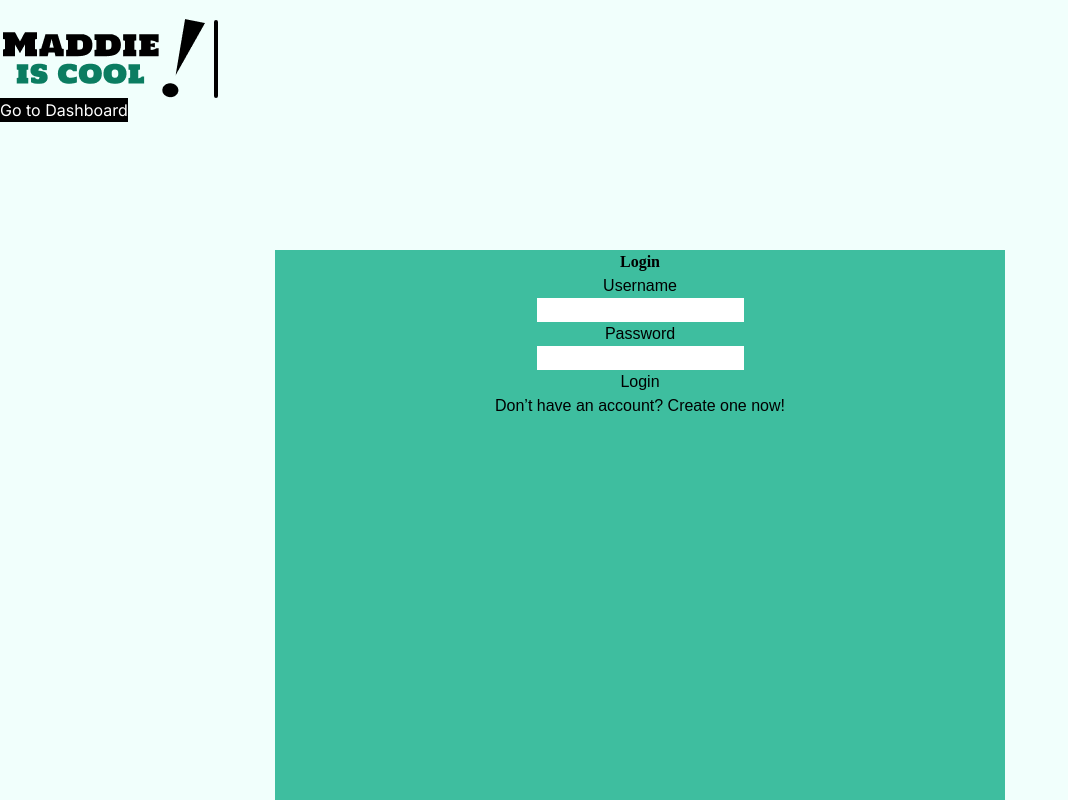
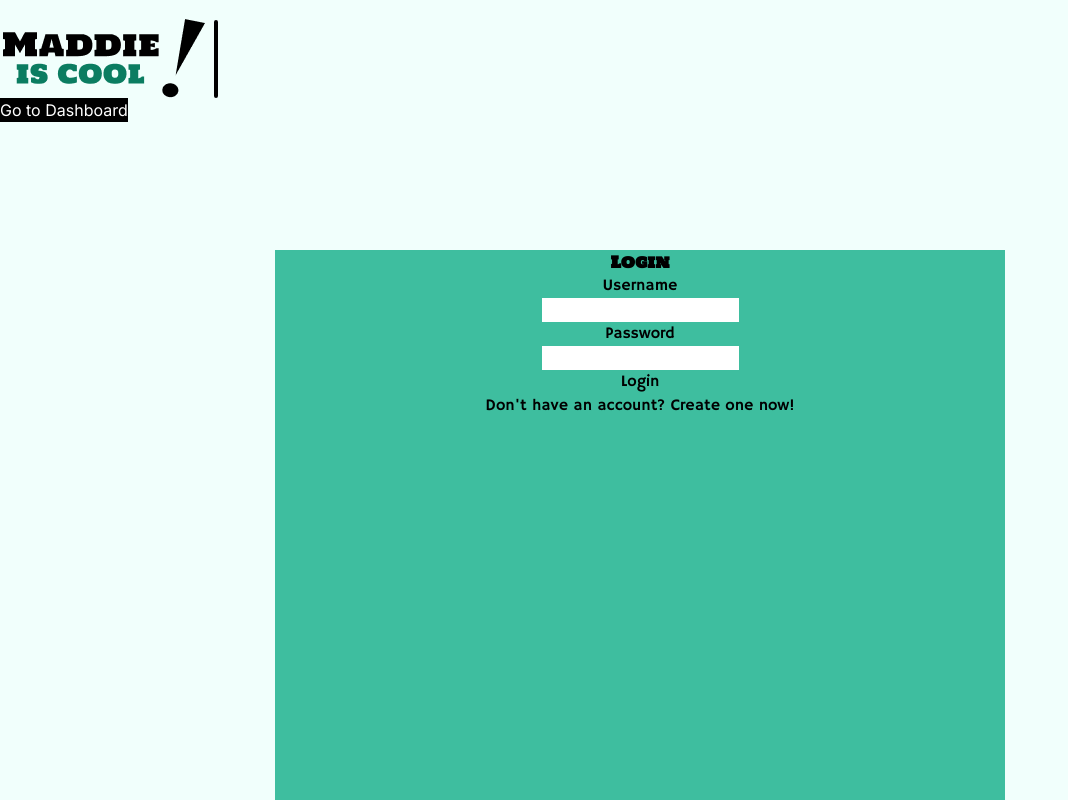
Before and after one commit to 1105-Foo-Aiden/maddieiscool, a Next.js app: page / in a window 1280 px wide. Both pictures are taken after a click on the button "Login". Shown: the top 800 px of the page, without its empty margins (0-1068 px from the left). Built offline with nearby package versions, Linux system fonts and the light colour scheme.

Commit message:
readded fonts

```diff
--- a/src/app/globals.css
+++ b/src/app/globals.css
@@ -2,17 +2,24 @@
 @tailwind components;
 @tailwind utilities;
 
-@import url('https://fonts.googleapis.com/css2?family=Holtwood+One+SC&display=swap');
-@import url('https://fonts.googleapis.com/css2?family=Hammersmith+One&display=swap');
+@font-face {
+  font-family: Holtwood;
+  src: url(../fonts/HoltwoodOneSC-Regular.ttf);
+}
+
+@font-face {
+  font-family: Hammersmith;
+  src: url(../fonts/HammersmithOne-Regular.ttf);
+}
 
 .holtwood{
-  font-family: "Holtwood One SC", serif;
+  font-family: "Holtwood", serif;
   font-weight: 800;
   font-style: normal;
 }
 
 .hammersmith{
-  font-family: "Hammersmith One", sans-serif;
+  font-family: "Hammersmith", sans-serif;
   font-weight: 400;
   font-style: normal
 }
--- a/src/app/page.tsx
+++ b/src/app/page.tsx
@@ -23,7 +23,7 @@ export default function Home() {
   //   };
 
   //   if (!isCreate) {
-  //     let token: IToken = await *loginFunction*(userData);
+  //     let token: IToken = await * loginFunction * (userData);
   //     if (token.token != null) {
   //       localStorage.setItem("Token", token.token);
   //       sessionStorage.setItem("userId", String(userId?.id))
@@ -32,7 +32,7 @@ export default function Home() {
   //       alert("Login Failed");
   //     }
   //   } else {
-  //     *createAccountFunction*(userData);
+  //     * createAccountFunction * (userData);
   //     alert("Account Created");
   //   }
   // }
@@ -49,16 +49,16 @@ export default function Home() {
               {
                 isCreate ?
                   <div className="grid place-items-center">
-                    <p className="holtwood">Create Account</p>
+                    <p className="holtwood text-5xl">CREATE ACCOUNT</p>
 
                     <p className="hammersmith">Username</p>
-                    <input value={username} onChange={(e)=>setUsername(e.target.value)} className="hammersmith" type="text" />
+                    <input value={username} onChange={(e) => setUsername(e.target.value)} className="hammersmith" type="text" />
                     <p className="hammersmith">Password</p>
-                    <input value={password} onChange={(e)=>setPassword(e.target.value)} className="hammersmith" type="text" />
+                    <input value={password} onChange={(e) => setPassword(e.target.value)} className="hammersmith" type="text" />
                     <p className="hammersmith">Confirm Password</p>
-                    <input value={confirmPassword} onChange={(e)=>setConfirmPassword(e.target.value)} className="hammersmith" type="text" />
+                    <input value={confirmPassword} onChange={(e) => setConfirmPassword(e.target.value)} className="hammersmith" type="text" />
 
-                    <button className="hammersmith">Create</button>
+                    <button onClick={() => passUserData()} className="hammersmith">Create</button>
                     <p className="hammersmith">Already have an account? <span><button onClick={() => setIsCreate(false)}> Login </button> </span> </p>
                   </div>
                   :
@@ -66,12 +66,12 @@ export default function Home() {
                     <p className="holtwood">Login</p>
 
                     <p className="hammersmith">Username</p>
-                    <input className="hammersmith" type="text" />
+                    <input value={username} className="hammersmith" type="text" />
                     <p className="hammersmith">Password</p>
-                    <input className="hammersmith" type="text" />
+                    <input value={password} className="hammersmith" type="text" />
 
-                    <button className="hammersmith">Login</button>
-                    <p className="hammersmith">Don’t have an account? <span><button onClick={() => setIsCreate(true)}> Create one now! </button> </span> </p>
+                    <button onClick={() => passUserData()} className="hammersmith">Login</button>
+                    <p className="hammersmith">Don't have an account? <span><button onClick={() => setIsCreate(true)}> Create one now! </button> </span> </p>
                   </div>
               }
             </div>
```
Also changed, not shown: src/fonts/HammersmithOne-Regular.ttf (added), src/fonts/HoltwoodOneSC-Regular.ttf (added).
